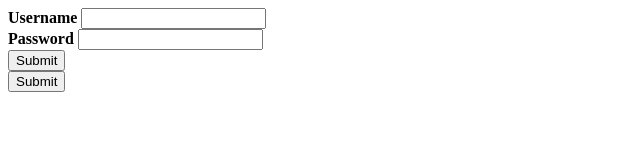
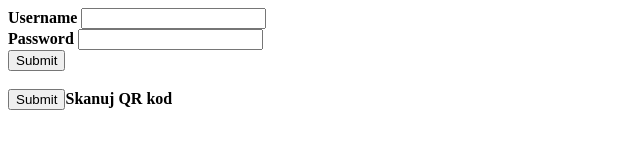
Before and after one commit to MaciejSzerwinski/QRCodeScaner, a plain HTML site: page index.html in a window 1280 px wide. Shown: the whole page, without its empty margins (0-640 px from the left). Drawn offline with Linux system fonts and the light colour scheme.

Commit message:
new update

```diff
--- a/index.html
+++ b/index.html
@@ -12,8 +12,8 @@
             <input type="text" name="username" value="" /><br/>
             <label for="psw"><b>Password</b></label>
             <input type="password" name="psw" /><br/>
-            <input type="submit" name="submit" id="submit_id" onclick="login.performClick();" /><br/>
-            <input type="submit" name="QRcode" id="QR_id" onclick="scanQR.performClick();" /><br/>
+            <input type="submit" name="submit" id="submit_id" onclick="login.performClick();" /><br/><br/>
+            <input type="submit" name="QRcode" id="QR_id" onclick="scanQR.performClick();" /><b>Skanuj QR kod</b><br/>
         </form>
 
         </form>
```
